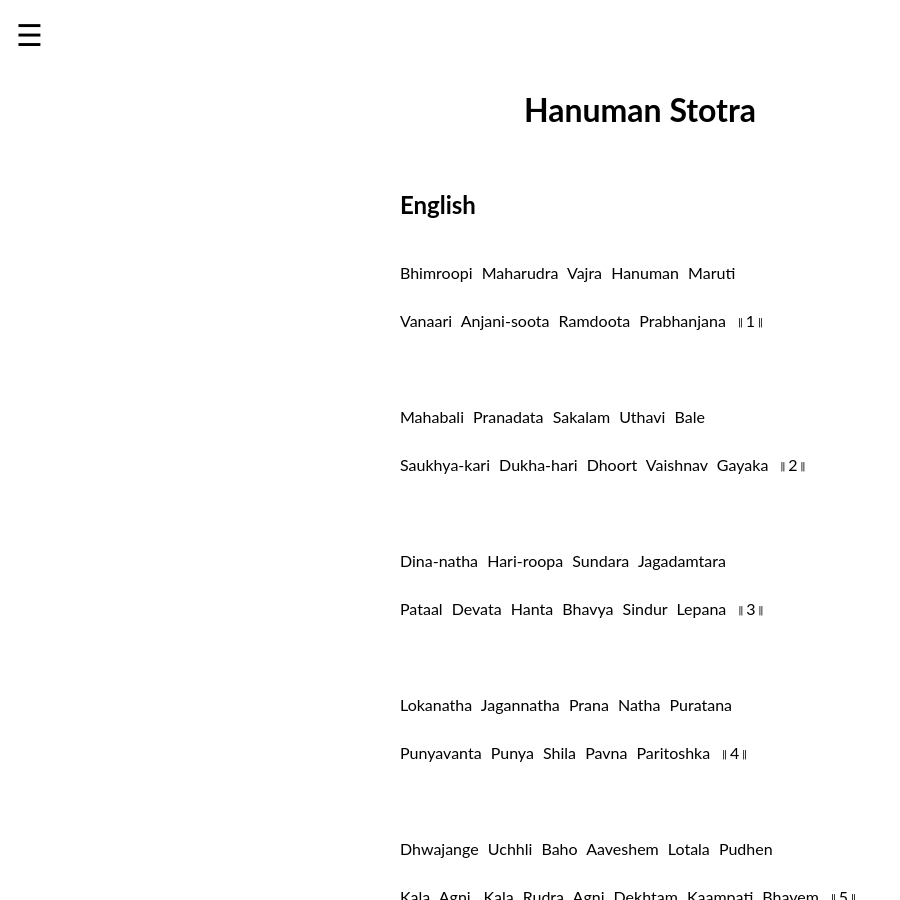
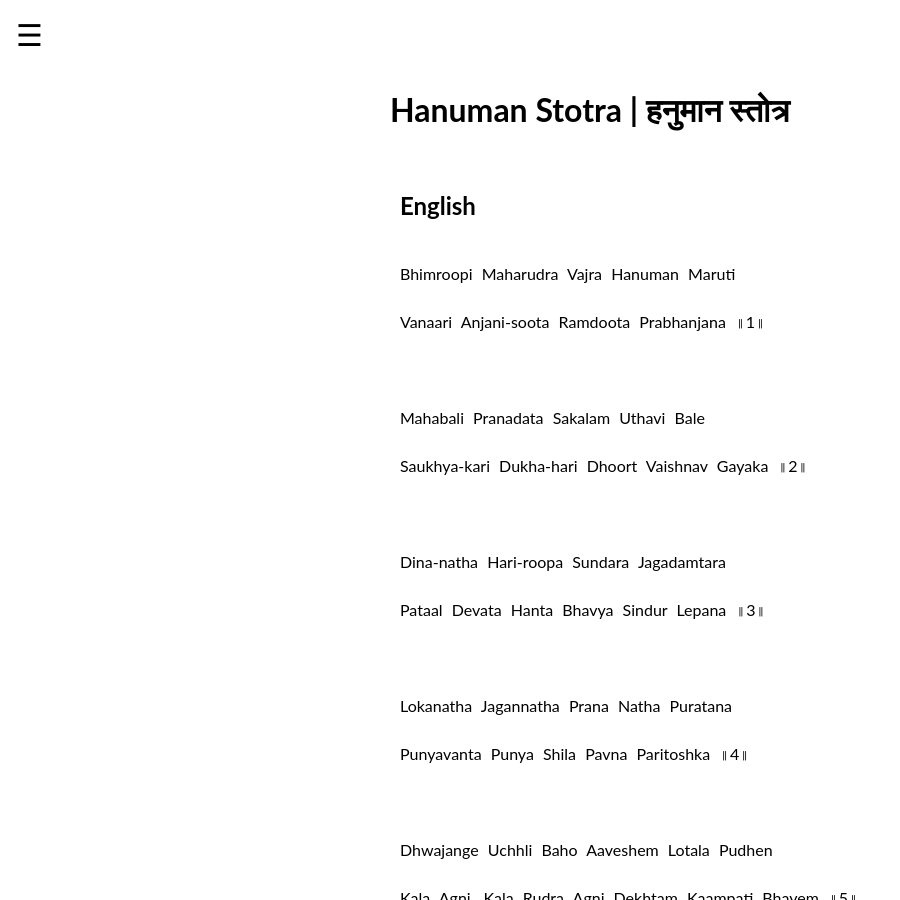
Before and after one commit to abhishekdjoshi/abhishekdjoshi.kclstr.io, a Jekyll site: the page pages/hanuman/stotra.html, which Jekyll copies as it is, in a window 1280 px wide and 900 px high. Shown: the whole window, without its empty margins (0-900 px from the left). Built offline with Jekyll 4.4.1, drawn with Linux system fonts in a browser that asks for light colours; some of the changed lines change nothing that is shown.

Commit message:
Update stotra.html

```diff
--- a/pages/hanuman/stotra.html
+++ b/pages/hanuman/stotra.html
@@ -8,7 +8,7 @@
       name="description"
       content="Learn the Hanuman Stotra. Read it in English and Hindi or Sanskrit."
     />
-    <meta name="keywords" content="Hanuman Stotra" />
+    <meta name="keywords" content="Hanuman Stotra, हनुमान स्तोत्र" />
     <link
       rel="canonical"
       href="https://kclstr.com/pages/hanuman/stotra.html/"
@@ -109,18 +109,20 @@
       }
     </style>
 
-    <!-- Placing Google Analytics Tacking, placed on 11 April 2020 at 7:20 PM -->
-    <!-- Global site tag (gtag.js) - Google Analytics -->
-    <script async src="https://www.googletagmanager.com/gtag/js?id=UA-130612828-1"></script>
+    <!-- Google Analytics tracking added on 11 April 2020 at 6:40 PM -->
+    <script
+      async
+      src="https://www.googletagmanager.com/gtag/js?id=UA-130612828-1"
+    ></script>
     <script>
-        window.dataLayer = window.dataLayer || [];
-        function gtag(){dataLayer.push(arguments);}
-        gtag('js', new Date());
+      window.dataLayer = window.dataLayer || [];
+      function gtag() {
+        dataLayer.push(arguments);
+      }
+      gtag("js", new Date());
 
-        gtag('config', 'UA-130612828-1');
+      gtag("config", "UA-130612828-1");
     </script>
-
-
   </head>
   <body>
     <!--Added below on 18th Feb 2020 at 8:15 PM-->
@@ -149,22 +151,21 @@
     />
   -->
 
-
-    <!-- Placing Google Ads, placed on 10 April 2020 at 7:45 PM -->
-    <script async src="//pagead2.googlesyndication.com/pagead/js/adsbygoogle.js"></script>
+    <!-- Placing Google Ads, placed on 10 April 2020 at 7:15 PM-->
+    <script
+      async
+      src="//pagead2.googlesyndication.com/pagead/js/adsbygoogle.js"
+    ></script>
     <script>
       (adsbygoogle = window.adsbygoogle || []).push({
-      google_ad_client: "ca-pub-9920198730228320",
-      enable_page_level_ads: true
+        google_ad_client: "ca-pub-9920198730228320",
+        enable_page_level_ads: true
       });
     </script>
 
-
-
-
     <div class="center-div">
-      <h1 style="text-align: center">
-        Hanuman Stotra
+      <h1>
+        Hanuman Stotra | हनुमान स्तोत्र
       </h1>
       <br />
 
```
